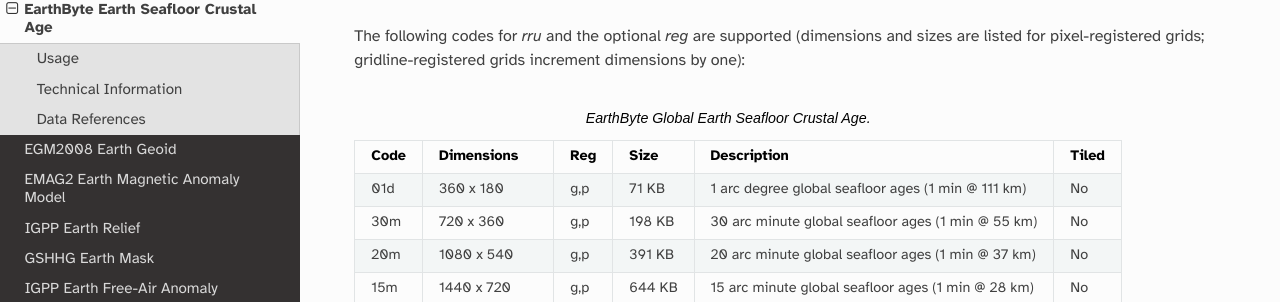
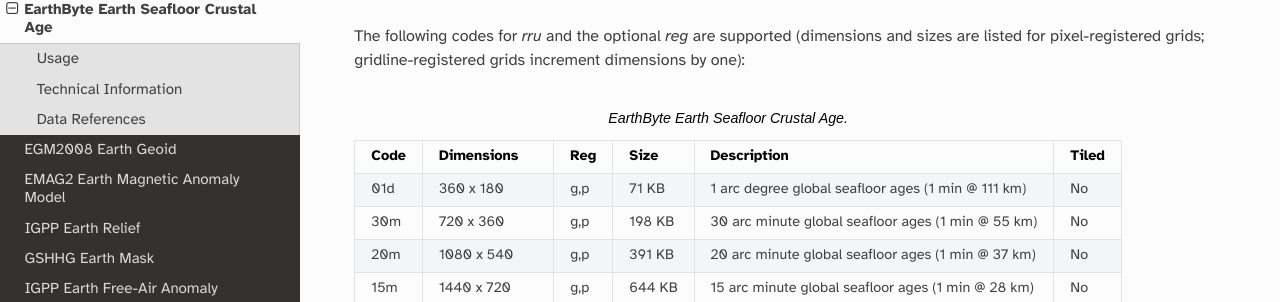
Before and after one commit to GenericMappingTools/remote-datasets, a Sphinx documentation site: the page built from docs/earth-age.rst, in a window 1280 px wide and 900 px high, scrolled down 626 px. Shown: the part 150-452 px from the top of the window. Built offline with Sphinx 7.4.7 and the Read the Docs theme 2.0.0, drawn with Linux system fonts in a browser that asks for light colours.

Commit message:
Update docs/earth-age.rst
Co-authored-by: Yvonne Fröhlich <94163266+yvonnefroehlich@users.noreply.github.com>

```diff
--- a/docs/earth-age.rst
+++ b/docs/earth-age.rst
@@ -25,7 +25,7 @@
 
 .. _tbl-earth_age:
 
-.. table:: EarthByte Global Earth Seafloor Crustal Age.
+.. table:: EarthByte Earth Seafloor Crustal Age.
 
   ==== ================= === =======  ================================================== =====
   Code Dimensions        Reg Size     Description                                        Tiled
```
